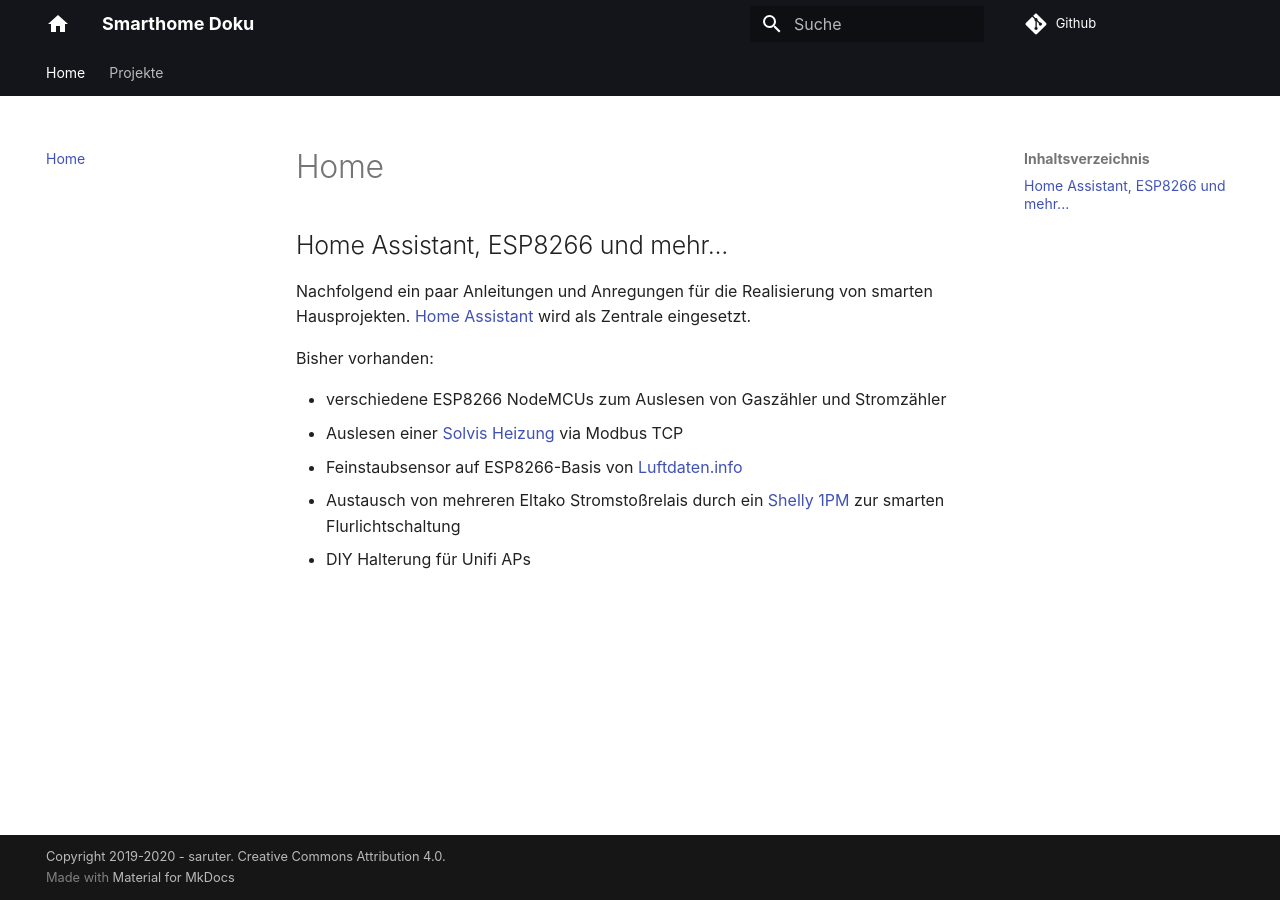
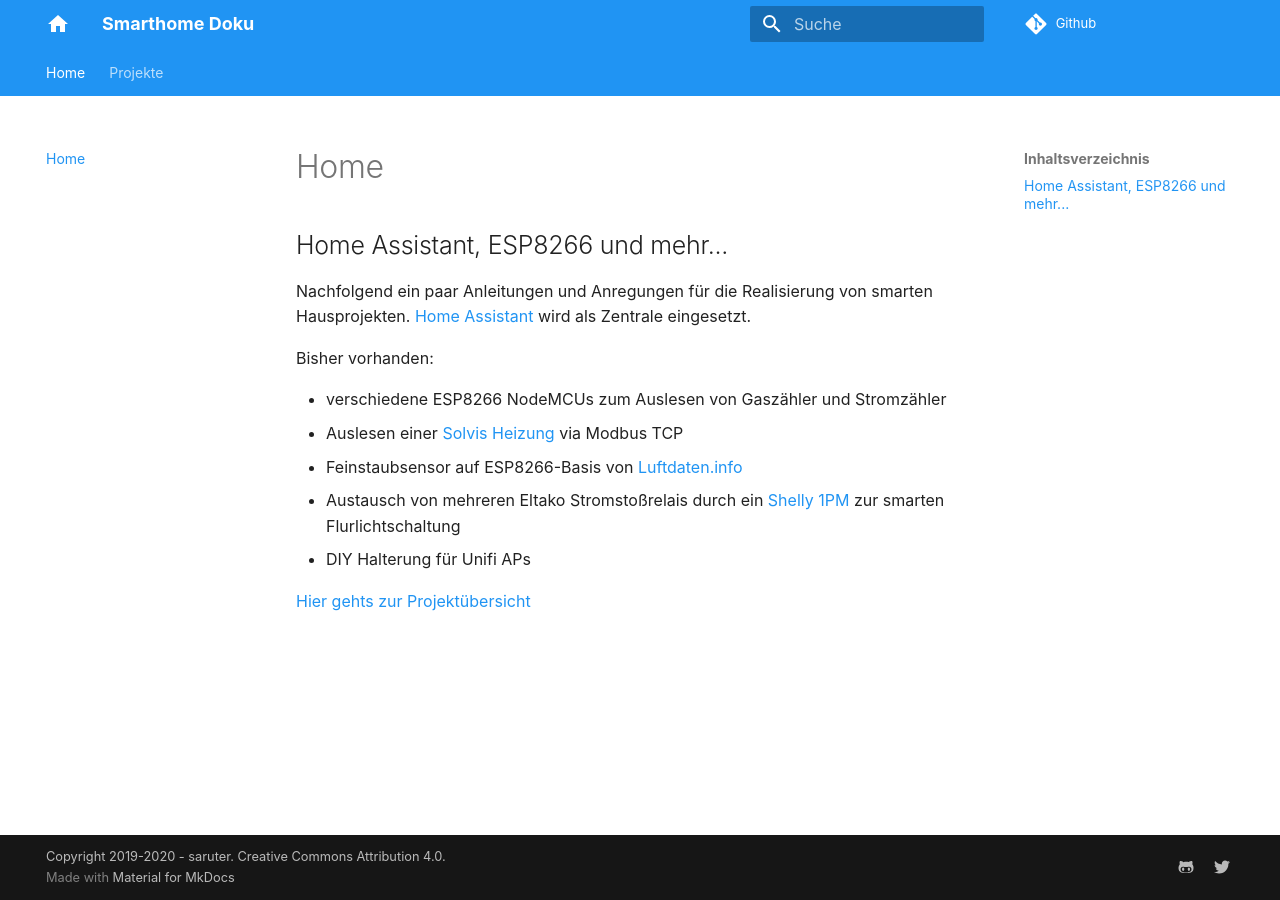
Before and after one commit to saruter/smarthome, an MkDocs documentation site: the page built from docs/index.md, in a window 1280 px wide. Built offline with MkDocs 1.6.1 and Material for MkDocs 9.7.7, drawn with Linux system fonts in a browser that asks for light colours; comment, search, counter and statistics services are not loaded.

Commit message:
updates look and feel

```diff
--- a/docs/index.md
+++ b/docs/index.md
@@ -9,3 +9,5 @@
 * Feinstaubsensor auf ESP8266-Basis von [Luftdaten.info](https://www.luftdaten.info)
 * Austausch von mehreren Eltako Stromstoßrelais durch ein [Shelly 1PM](https://shelly.cloud) zur smarten Flurlichtschaltung
 * DIY Halterung für Unifi APs
+
+[Hier gehts zur Projektübersicht](projekte/Solvis Heizung.md)
--- a/mkdocs.yml
+++ b/mkdocs.yml
@@ -28,9 +28,11 @@
 #   code: Roboto Mono
   icon:
     logo: material/home
+    favicon: img/favicon.png
 
+  favicon: img/favicon.png
   palette:
-    primary: black
+    primary: blue
     accent: indigo
     #scheme: slate
 
@@ -38,13 +40,12 @@
     - instant
     - tabs
 
-  extra:
-    social:
-      - icon: fontawesome/brands/github-alt
-        link: https://github.com/saruter
-      - icon: fontawesome/brands/twitter
-        link: https://twitter.com/saruter
-
+extra:
+  social:
+    - icon: fontawesome/brands/github-alt
+      link: https://github.com/saruter
+    - icon: fontawesome/brands/twitter
+      link: https://twitter.com/saruter
 
 
 # Extensions
```
Also changed, not shown: docs/projekte/halterung-unif-ac-pro.md (+1 -0 lines), docs/img/favicon.ico (added), docs/img/favicon.png (added).
